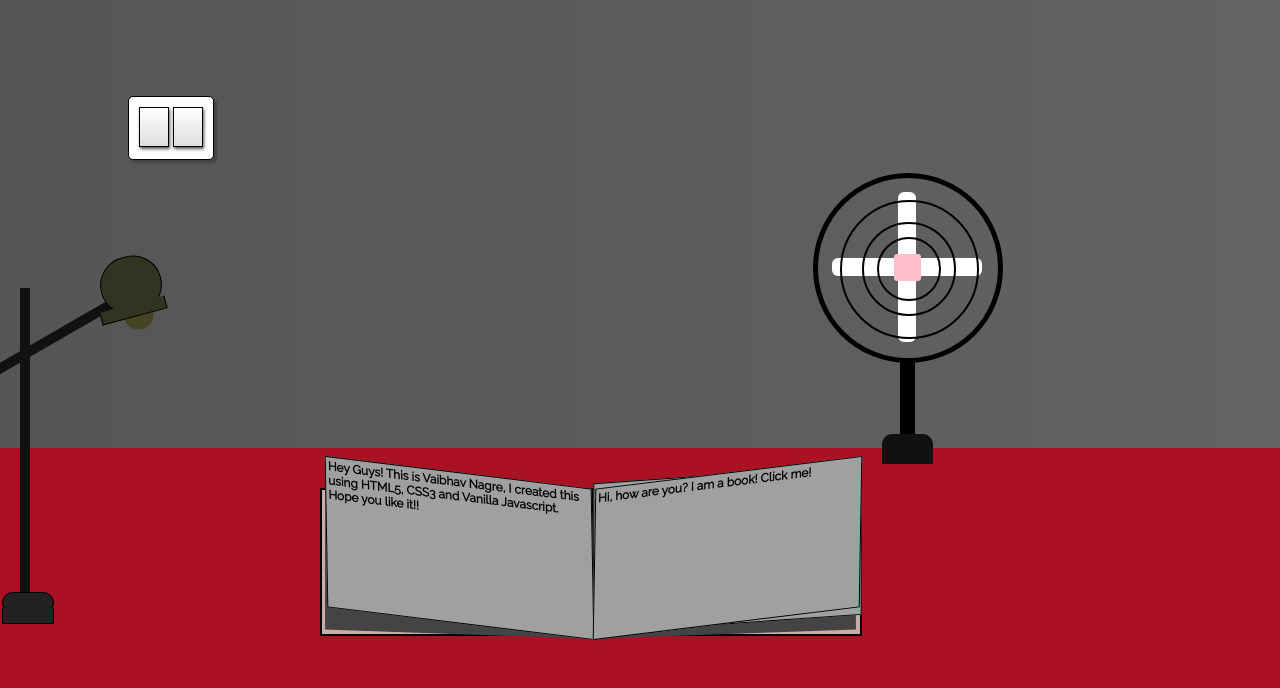
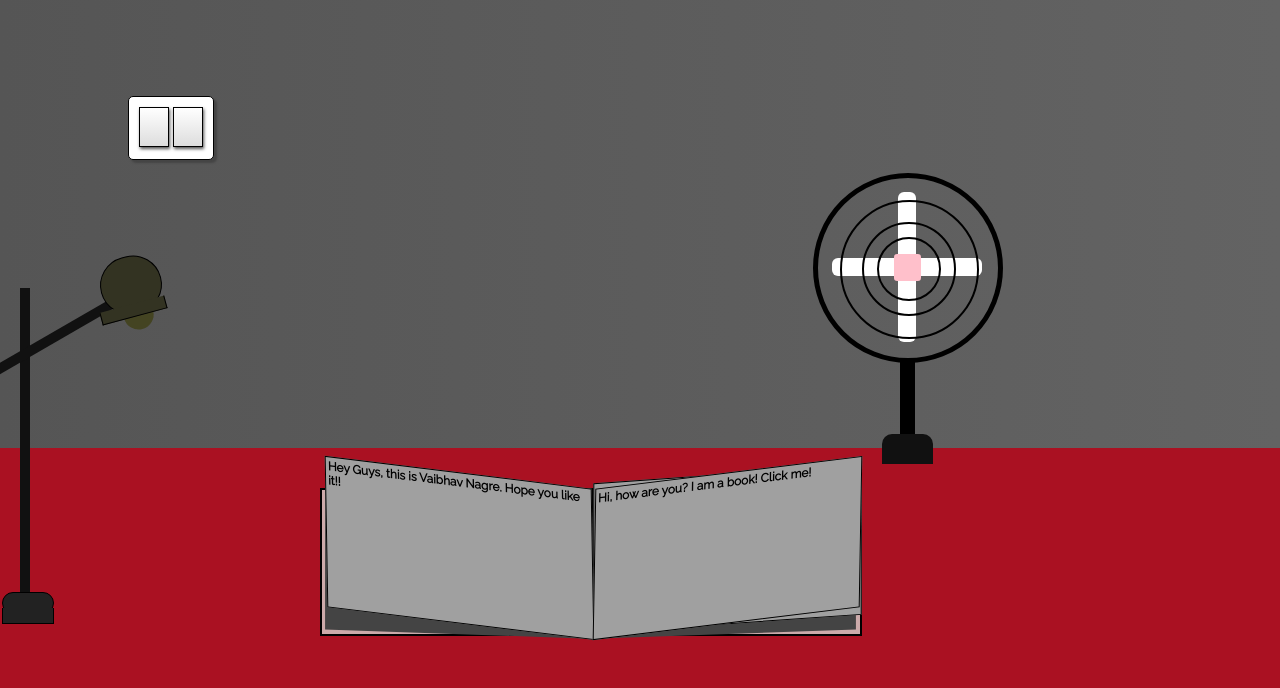
Before and after one commit to vaibhav-nagre/study-at-night, a plain HTML site: page index.html in a window 1280 px wide. Shown: the part 112-800 px from the top of the page. Drawn offline with Linux system fonts and the light colour scheme.

Commit message:
Update index.html

```diff
--- a/index.html
+++ b/index.html
@@ -13,8 +13,7 @@
       <div id="b1">
         <div id="b2"></div>
         <div id="b3">
-          Hey Guys! This is Vaibhav Nagre, I created this using HTML5, CSS3 and
-          Vanilla Javascript. Hope you like it!!
+          Hey Guys, this is Vaibhav Nagre. Hope you like it!!
         </div>
         <div id="b4"></div>
         <div id="b5">Hi, how are you? I am a book! Click me!</div>
```
